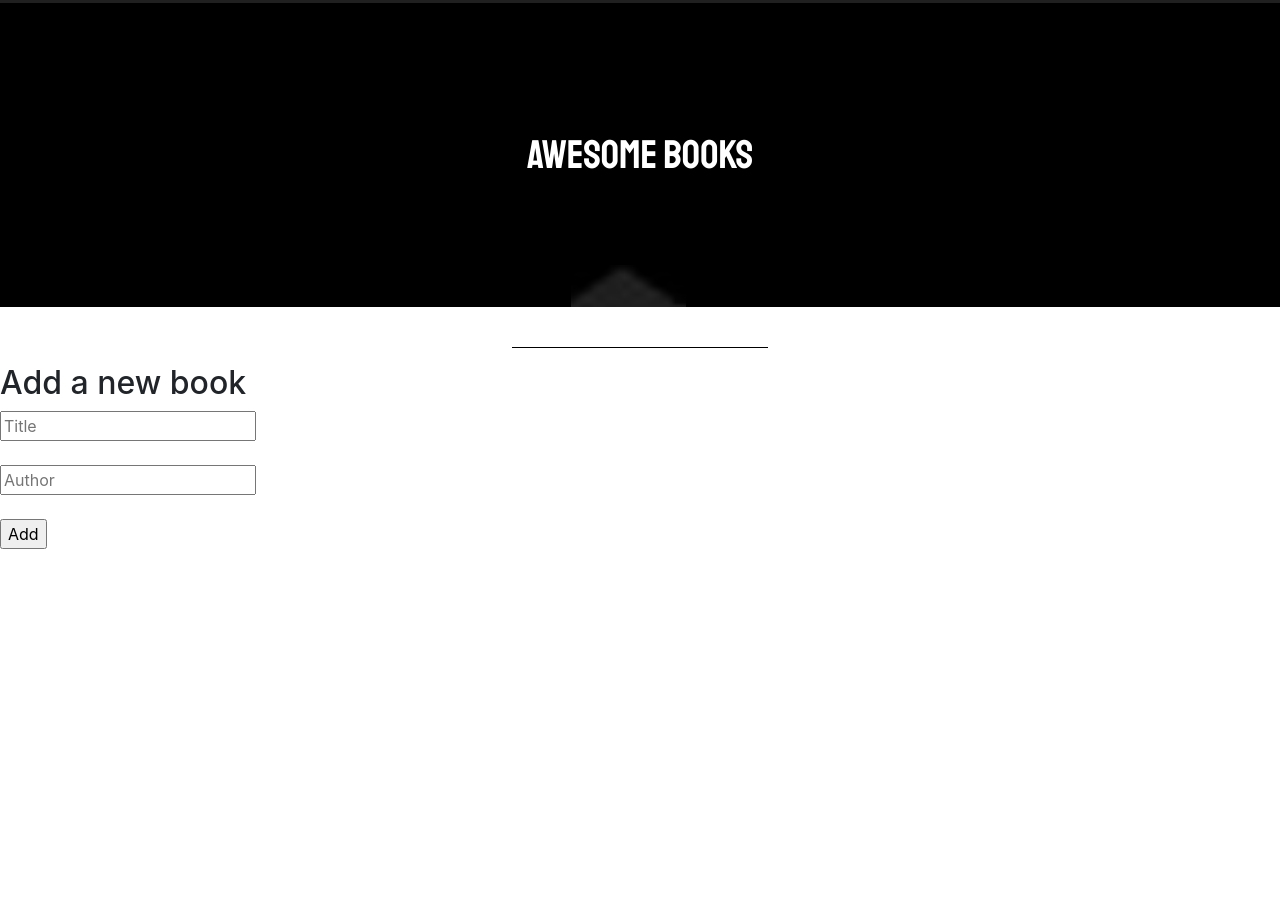
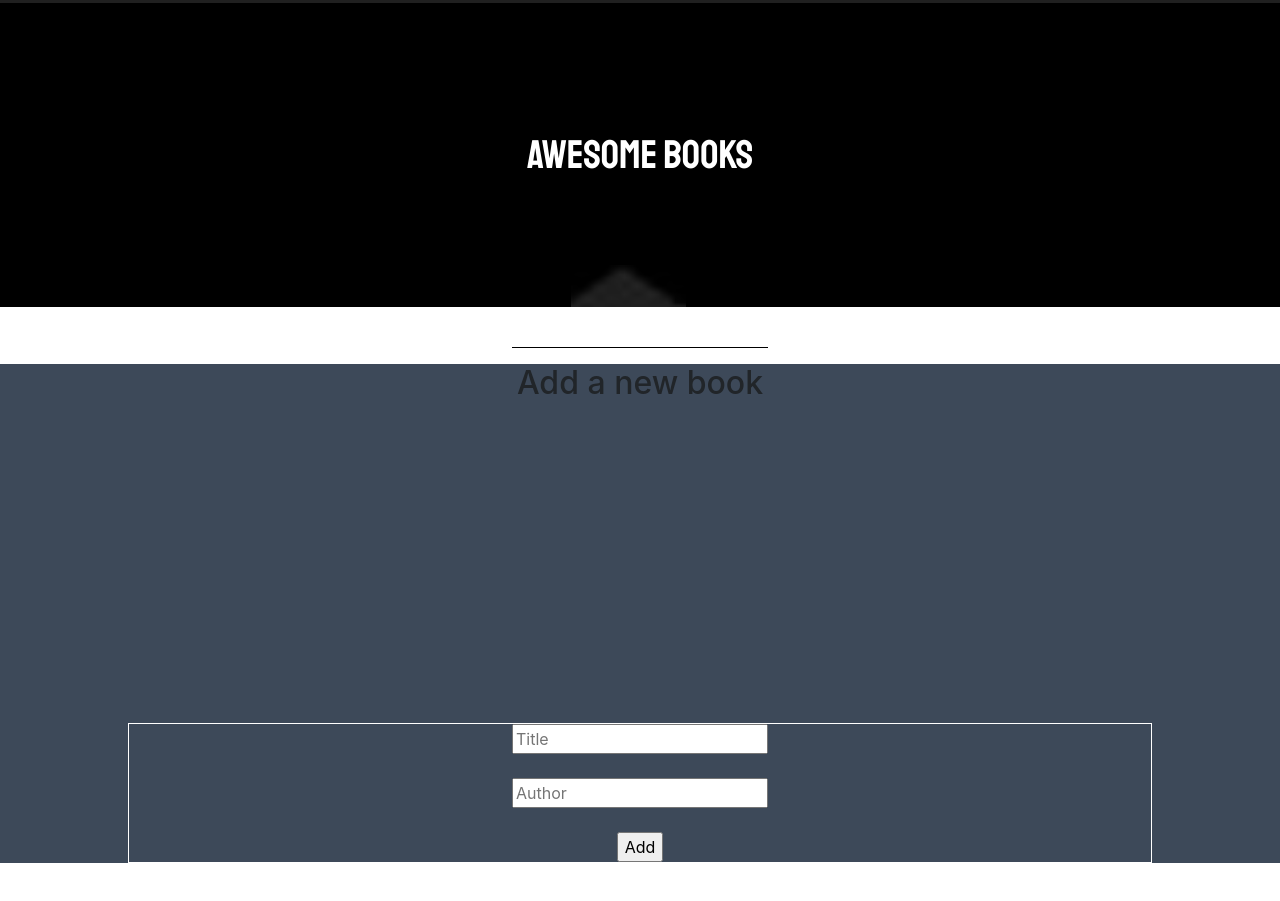
Before and after one commit to taher-software/Awesome-Books, a plain HTML site: page index.html in a window 1280 px wide. Shown: the part 291-1192 px from the top of the page. Before the commit the page ends 840 px from the top, so only its background shows below. Drawn offline with nearby package versions, Linux system fonts and the light colour scheme.

Commit message:
Add style to the input div

```diff
--- a/index.html
+++ b/index.html
@@ -39,15 +39,19 @@
 
         <br>
         <hr class="sep">
-        <form action="php" method="post">
+        <div class="text-center" style="background-color: rgb(61,73,89) ;">
             <h2> Add a new book</h2>
+        <div class="input-" style="width: 80%; height: 50%; margin: 10%; margin-top: 25%; border: 1px solid white; ;">
+
+
             <input type="text" id="title-book" placeholder="Title">
             <br>
             <br>
             <input type="text"  id="author-book" placeholder="Author">
             <br><br>
             <input type="button" class="add-book" value="Add">
-        </form>
+        </div>
+     </div>
     </div>
 
 
```
